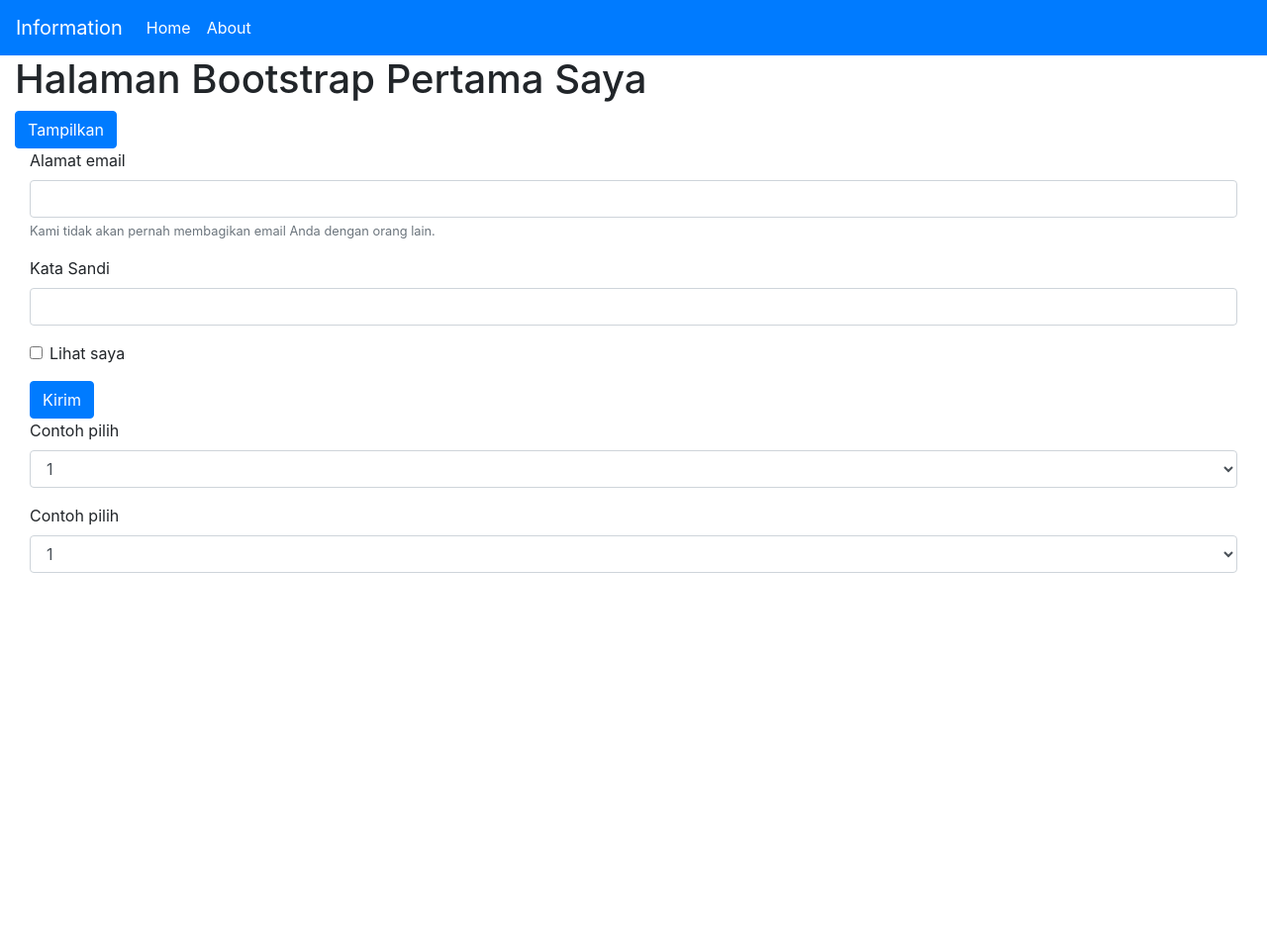
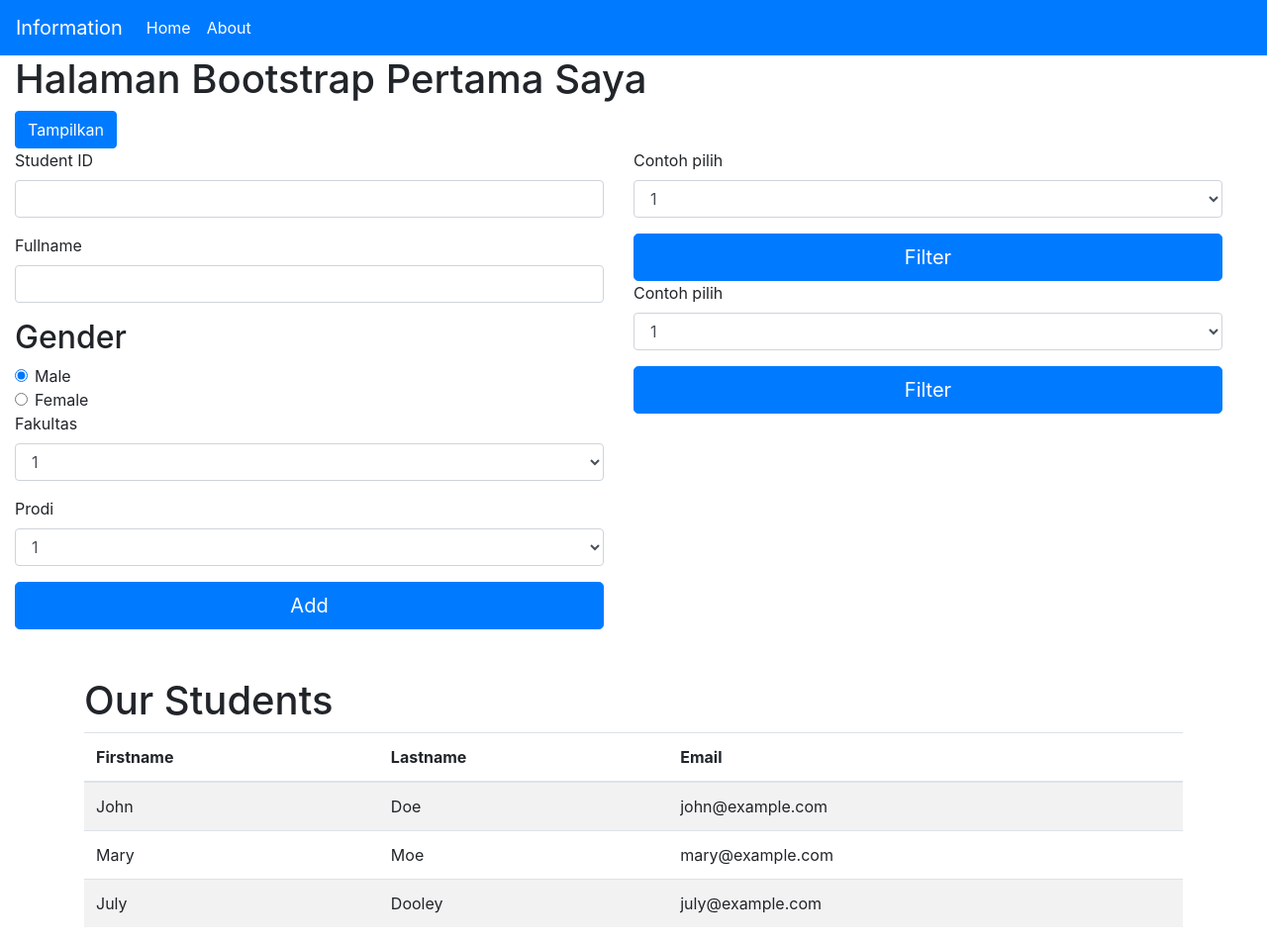
Before and after one commit to ChristiadySirappa/Front-End, a plain HTML site: page index.html in a window 1280 px wide. Shown: the whole page at 99% size. Before the commit the page ends 800 px from the top, so only its background shows below. Drawn offline with nearby package versions, Linux system fonts and the light colour scheme.

Commit message:
tambah table dan button add dan show

```diff
--- a/index.html
+++ b/index.html
@@ -1,11 +1,11 @@
 <!DOCTYPE html>
 <html lang="en">
 <head>
-    <link rel = "stylesheet" href = " https://cdn.jsdelivr.net/npm/bootstrap@4.5.3/dist/css/bootstrap.min.css " integrity = "sha384-TX8t27EcRE3e / ihU7zmQxVncDAy5uIKz4rEkgIXeMed4M0jr2" cross anonim ">
 
     <meta charset="UTF-8">
     <meta name="viewport" content="width=device-width, initial-scale=1.0">
     <title>Document</title>
+    <link rel = "stylesheet" href = " https://cdn.jsdelivr.net/npm/bootstrap@4.5.3/dist/css/bootstrap.min.css " integrity = "sha384-TX8t27EcRE3e / ihU7zmQxVncDAy5uIKz4rEkgIXeMed4M0jr2" cross anonim >
     <link rel = "stylesheet" href = " https://maxcdn.bootstrapcdn.com/bootstrap/4.5.2/css/bootstrap.min.css ">
     <script src = " https : //ajax.googleapis.com/ajax/libs/jquery/3.5.1/jquery.min.js "> </script>
     <script src =" https: // cdnjs. cloudflare.com/ajax/libs/popper.js/1.16.0/umd/popper.min.js "> </script>
@@ -26,22 +26,59 @@
                 </div>
             </div>
         </nav>
-        <div class = "container-fluid">
-            <h1> Halaman Bootstrap Pertama Saya </h1>
-            <button type = "button" class = "btn btn-primary"> Tampilkan </button>
-            <div class = "container-fluid">
-                <form> <div class = "form-group">
-                <label for = "exampleInputEmail1"> Alamat email </label>
-                <input type = "email" class = "form-control" id = "exampleInputEmail1" aria-dijelaskanby = "emailHelp">
-                <small id = "emailHelp" class = "form-text text-muted"> Kami tidak akan pernah membagikan email Anda dengan orang lain. </small> </div>
-                <div class = "form-group" >
-                    <label for = "exampleInputPassword1"> Kata Sandi </label>
-                <input type = "password" class = "form-control" id = "exampleInputPassword1"> </div>
-                <div class = "form-group form-check">
-                    <input type = "checkbox" class = "form-check-input" id = "exampleCheck1">
-                    <label class = "form-check-label" for = "exampleCheck1 "> Lihat saya </label>
-                </div>
-                <button type =" submit "class =" btn btn-primary "> Kirim </button> </form>
+        <div class="container-fluid">
+          <h1> Halaman Bootstrap Pertama Saya </h1>
+          <button type = "button" class = "btn btn-primary"> Tampilkan </button>
+        </div>
+        <div class = "container-fluid row">
+            <div class = "container-fluid col-sm-6">
+                <form>
+                  <div class = "form-group">
+                    <label for = "exampleInputEmail1"> Student ID</label>
+                    <input type = "email" class = "form-control" id = "id">
+                  </div>
+                  <div class = "form-group" >
+                    <label for = "exampleInputPassword1"> Fullname </label>
+                    <input type = "password" class = "form-control" id = "fillname">
+                  </div>
+                  <h2>Gender</h2>
+                  <div class="form-check">
+                    <input class="form-check-input" type="radio" name="exampleRadios" id="exampleRadios1" value="option1" checked>
+                    <label class="form-check-label" for="exampleRadios1">
+                      Male
+                    </label>
+                  </div>
+                  <div class="form-check">
+                    <input class="form-check-input" type="radio" name="exampleRadios" id="exampleRadios2" value="option2">
+                    <label class="form-check-label" for="exampleRadios2">
+                      Female
+                    </label>
+                  </div>
+                  <div class = "form-group">
+                      <label for = "exampleFormControlSelect1"> Fakultas </label>
+                      <select class = "form-control" id = "exampleFormControlSelect1">
+                          <option> 1 </option>
+                          <option> 2 </option>
+                          <option> 3 </option>
+                          <option> 4 </option>
+                          <option> 5 </option>
+                      </select>
+                  </div>
+                  <div class = "form-group">
+                      <label for = "exampleFormControlSelect1"> Prodi </label>
+                      <select class = "form-control" id = "exampleFormControlSelect1">
+                          <option> 1 </option>
+                          <option> 2 </option>
+                          <option> 3 </option>
+                          <option> 4 </option>
+                          <option> 5 </option>
+                      </select>
+                  </div>
+                  <button type =" submit "class =" btn btn-primary btn-lg btn-block"> Add </button>
+                </form>
+            </div>
+
+            <div class = "container-fluid col-sm-6">
                 <div class = "form-group">
                     <label for = "exampleFormControlSelect1"> Contoh pilih </label>
                     <select class = "form-control" id = "exampleFormControlSelect1">
@@ -52,6 +89,7 @@
                         <option> 5 </option>
                     </select>
                 </div>
+                <button type =" submit "class =" btn btn-primary btn-lg btn-block"> Filter </button>
                 <div class = "form-group">
                     <label for = "exampleFormControlSelect1"> Contoh pilih </label>
                     <select class = "form-control" id = "exampleFormControlSelect1">
@@ -62,7 +100,37 @@
                         <option> 5 </option>
                     </select>
                 </div>
+                <button type =" submit "class =" btn btn-primary btn-lg btn-block"> Filter </button>
             </div>
+        </div>
+        <div class="container mt-5">
+          <h1>Our Students</h1>
+          <table class="table table-striped">
+            <thead>
+              <tr>
+                <th>Firstname</th>
+                <th>Lastname</th>
+                <th>Email</th>
+              </tr>
+            </thead>
+            <tbody>
+              <tr>
+                <td>John</td>
+                <td>Doe</td>
+                <td>john@example.com</td>
+              </tr>
+              <tr>
+                <td>Mary</td>
+                <td>Moe</td>
+                <td>mary@example.com</td>
+              </tr>
+              <tr>
+                <td>July</td>
+                <td>Dooley</td>
+                <td>july@example.com</td>
+              </tr>
+            </tbody>
+          </table>
         </div>
 
 </body>
```
